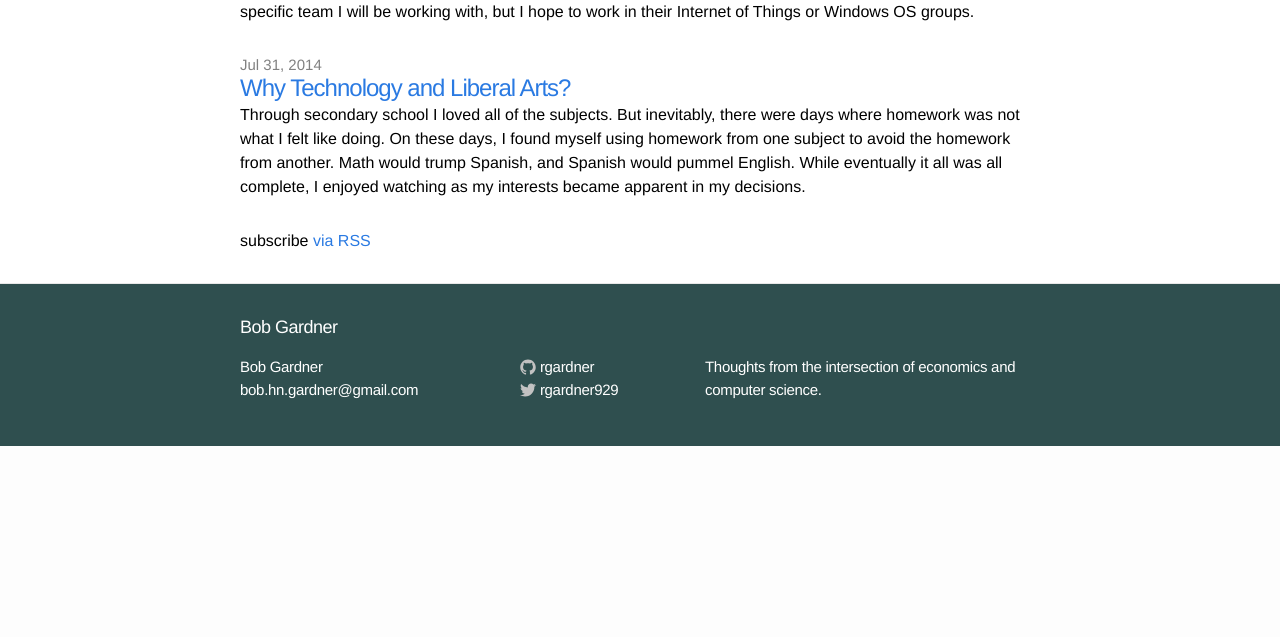
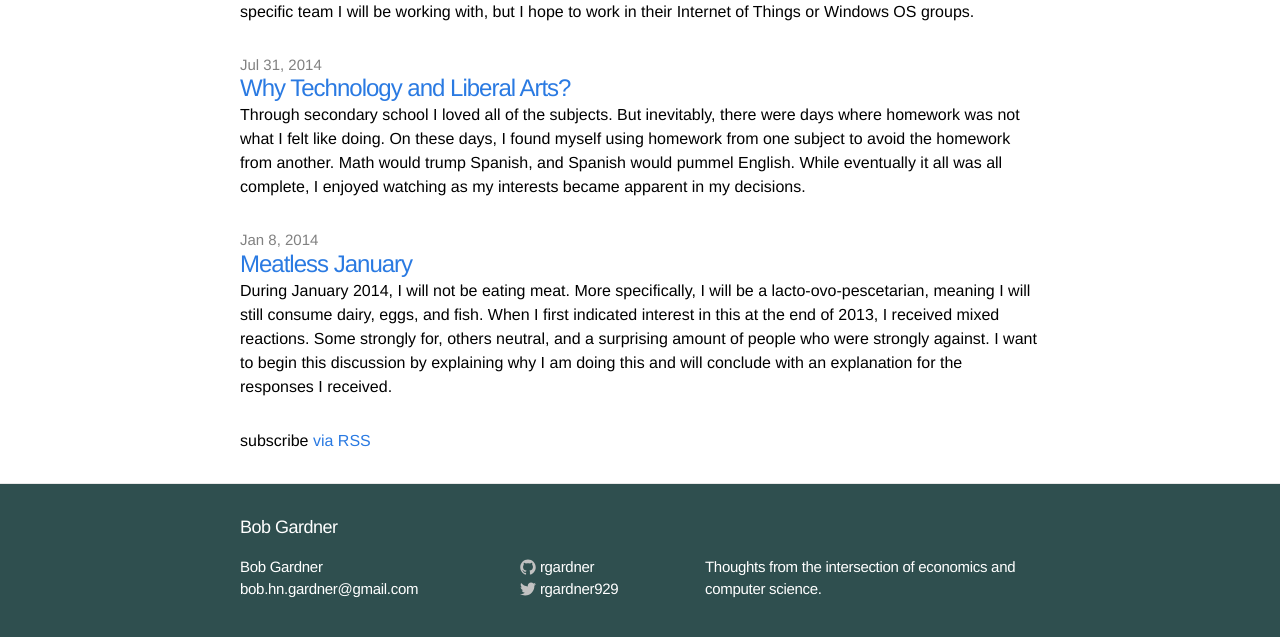
Before and after one commit to rgardner/rgardner.github.io, a Jekyll site: the page built from writings/index.html, in a window 1280 px wide and 900 px high, scrolled down 780 px, cut to the strip 254-891 px from the top of the window. Built offline with Jekyll 4.4.1, drawn with Linux system fonts in a browser that asks for light colours; comment, search, counter and statistics services are not loaded; before the commit the page ends 1480 px from its top, so only the background shows below that; some of the changed lines change nothing that is shown.

Commit message:
Edit and publish meatless January post

```diff
--- a/_drafts/2014-01-08-meatless-january.md
+++ b/_posts/2014-01-08-meatless-january.md
@@ -13,7 +13,8 @@
 received.
 <!-- more -->
 
-### Why am I doing this?
+## Why am I doing this?
+
 I want to eat better. I do not consume an unhealthy amount of steak, chicken,
 and bacon. Rather, I resist experimenting with other foods because of the
 comfort meats provide me.
@@ -23,9 +24,10 @@
 This hasn't been enough of a deterrent for me to stop eating these animals.
 It's not because I don't care about the way these animals are treated, but
 rather I don't have faith in the 'organic' and 'grass-fed' labels on these
-foods. Farming humanely will cost consumers more money.
+foods.
 
-### Reactions
+## Reactions
+
 From vegetarians, all of the people I spoke to understand my reasoning and
 supported my choice. They stressed the importance of meal planning and getting
 all of the required vitamins and minerals. All understood my hesitation for a
@@ -36,24 +38,17 @@
 concerns, I shared my eating plans and the foods that would help to make up for
 the lost vitamins and minerals. For the second camp, I explained that I would
 not pressure others nor would I look down upon my meat-eating counterparts.
-While most of the vegetarians I know have never chastised for my eating
+While most of the vegetarians I know have never chastised me for my eating
 choices, there have been at least two in my life that have become upset with me
 or my friends when dining out or discussing vegetarianism. It is this vocal
 minority that gives a bad rap to vegetarians.
 
-> As with the Christian religion, the worst advertisement for Socialism is its
-> adherents.
+## Conclusion
 
-George Orwell - *Road to Wigan Pier.*
-
-The same could be said, to a lesser extent, for the loudest and most hate
--filled of vegetarians.
-
-### Conclusion
 Will I continue this into February and beyond? I'm not sure. At the moment, I
-am liking its affect on my body. I am eating more fish, eggs, and fruit, the
+am liking its effect on my body. I am eating more fish, eggs, and fruit, the
 chief goals of this experiment. The occasional headaches remind me when I need
 to eat more protein and the other important amino acids that meats would
 normally provide me. As I do more research and adapt my diet to make up for
-these lost nutrients, it becomes easier to think about continuing this,
-learning more about my body and the impacts it has on my food choice.
+these lost nutrients, it becomes easier to think about continuing this meatless
+streak. If anything, just to learn more about my own body.
```
